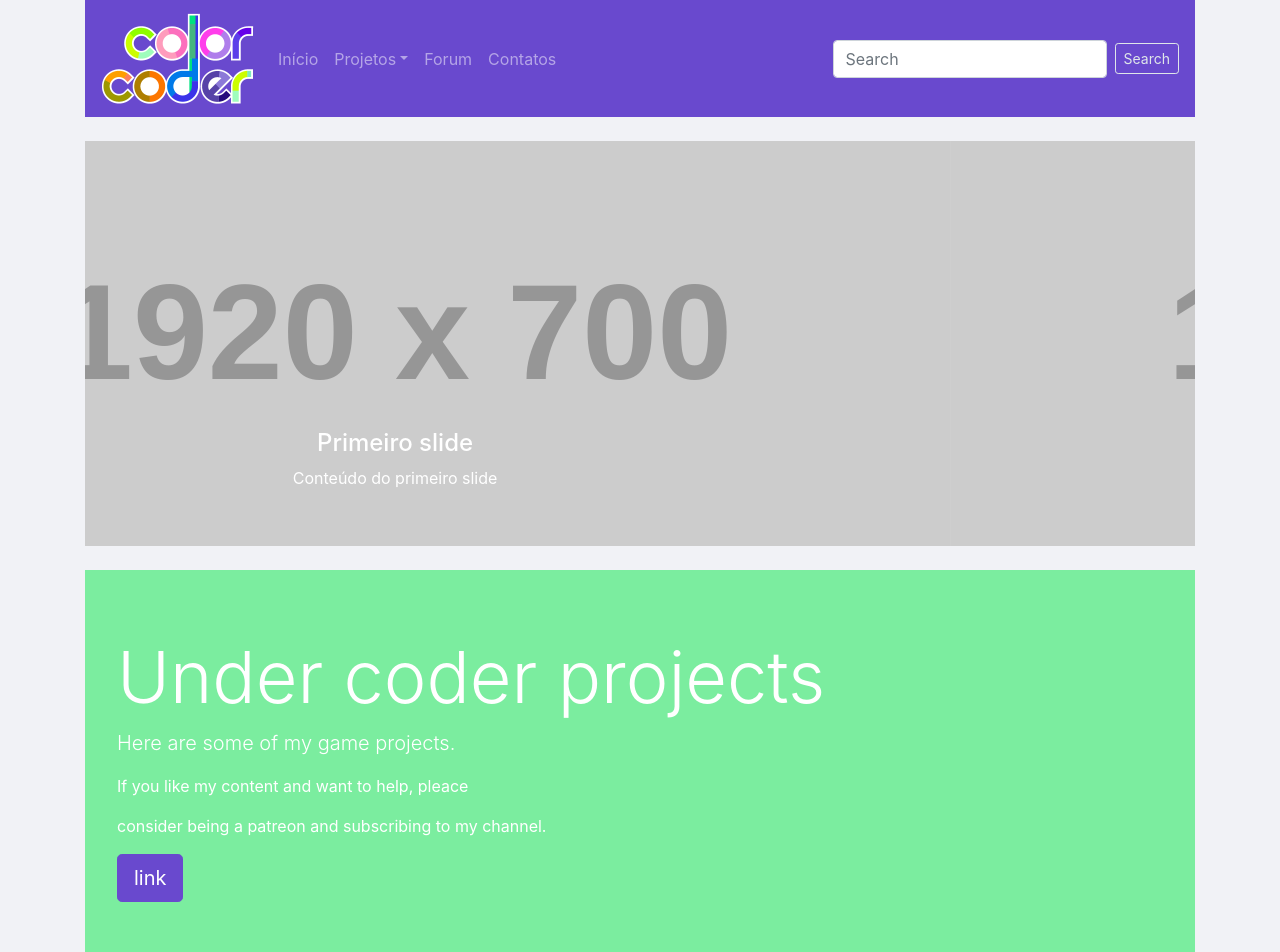
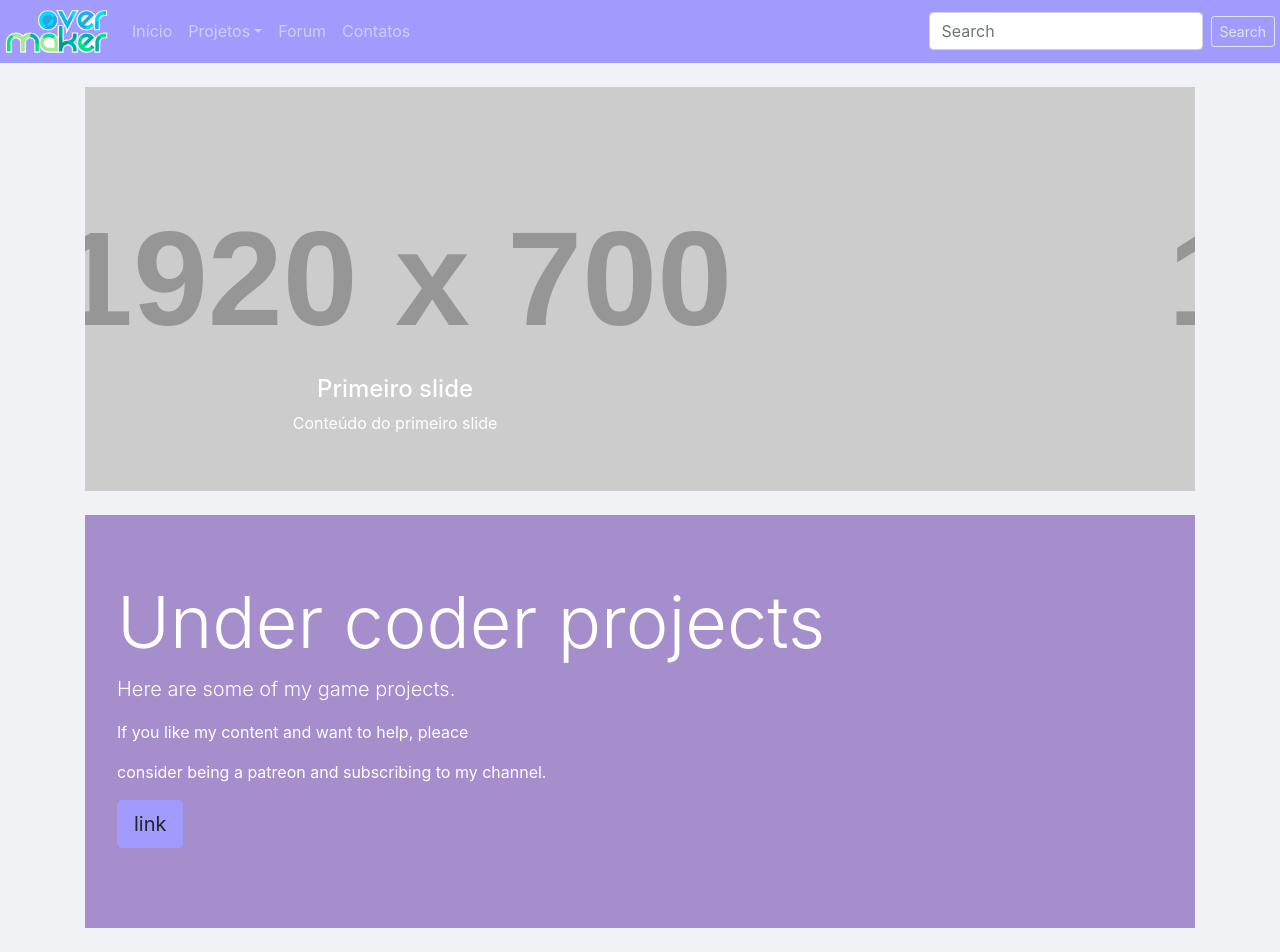
Before and after one commit to yusefrich/FRONT--responsive_website, a website: page src/index.html in a window 1280 px wide. Shown: the top 952 px of the page. Drawn offline with Linux system fonts and the light colour scheme; placeholder pictures from the web are drawn by us; files whose address does not match are found by name.

Commit message:
new navbar

```diff
--- a/src/index.html
+++ b/src/index.html
@@ -15,14 +15,14 @@
   </head>
   <body>
       <!--on container class the text is align on the page-->
-      <div class="container">
+      <div class="container-fluid">
 
           <!--menu criation-->
           <nav class="navbar navbar-expand-lg navbar-dark bg-primary">
 
               <a class="navbar-brand collapse" href="#">
                   <!--mylogo-->
-                  <img src="assets/color_coder_name.png" class="img-fluid" width="153" height="91" alt="Responsive image">
+                  <img src="assets/overmaker-logomarca.png" class="img-fluid" width="103" height="41" alt="Responsive image">
 
               </a>
 
@@ -72,6 +72,9 @@
               </div>
 
           </nav>
+        </div>
+        <div class="container">
+
           <!--criação de um carousel de imagems-->
           <div id="carouselSite" class="carousel slide my-4" data-ride="carousel">
 
@@ -238,7 +241,7 @@
       <script src="/js/jquery.min.js"></script>
       <script src="/js/popper.js/1.12.9/umd/popper.min.js"></script>
       <script src="/js/bootstrap.min.js"></script>
-      <script src="js/javaStudyDoc.js"></script>
+      <script src="/js/javaStudyDoc.js"></script>
 
 
   </body>
--- a/src/scss/styles.scss
+++ b/src/scss/styles.scss
@@ -5,19 +5,25 @@ body {
 }*/
 
 //importação das variáveis
-$primary:#6949ce;
-$secondary:#7bed9f;
+$primary:#a29bfe;
+$secondary:#A58ECB;
 $body-bg:#f1f2f6;
 
 .jumbotron {
-    background-color: #7bed9f!important;
+    background-color: $secondary!important;
 }
 
 .btn-outline-secondary{
     color: #dfe6e9!important;
     border-color: #dfe6e9!important;
 }
+.navbar{
+    padding: 5px 5px !important;
+}
+.container-fluid{
+	padding: 0px 0px !important;
 
+}
 
 
 //importação do bootstrap
```
Also changed, not shown: src/assets/color_coder_logo.png (deleted), src/assets/color_coder_name.png (deleted), src/assets/overmaker-logo.png (added), src/assets/overmaker-logomarca.png (added), src/css/styles.css.
